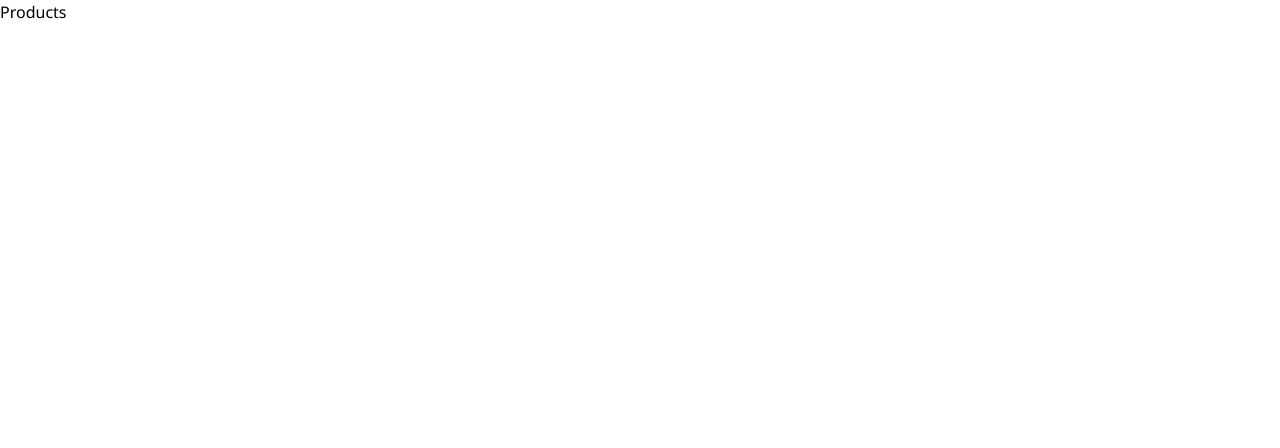
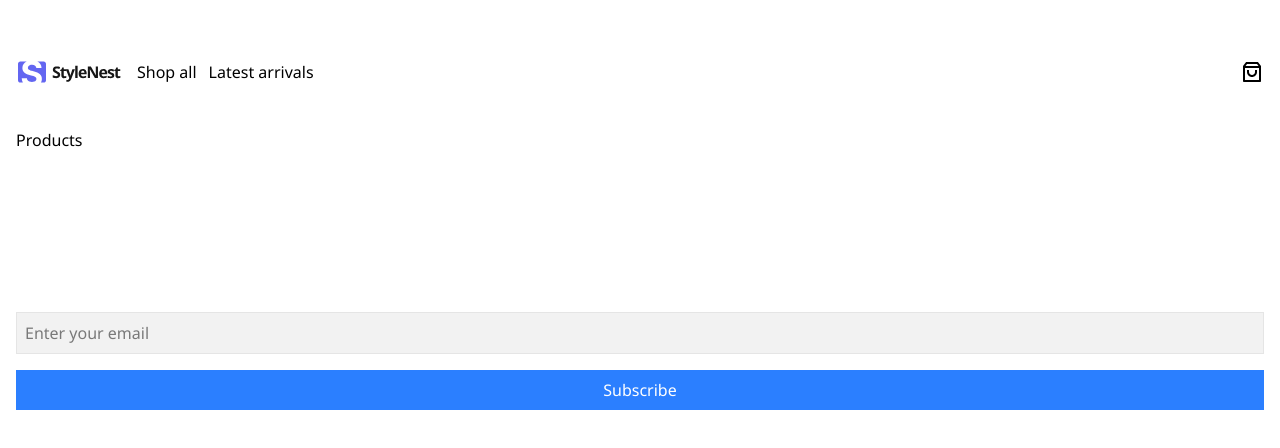
Before and after one commit to angeloilardi/stylenest, a React (Vite) app: page / in a window 1280 px wide. Shown: the top 448 px of the page. Built offline with nearby package versions, Linux system fonts and the light colour scheme.

Commit message:
added section - navbar

```diff
--- a/index.html
+++ b/index.html
@@ -13,7 +13,7 @@
 </head>
 
 <body>
-  <div id="root"></div>
+  <div id="root" class="p-4"></div>
   <script type="module" src="/src/main.tsx"></script>
 </body>
 
--- /dev/null
+++ b/src/components/Footer.tsx
@@ -0,0 +1,24 @@
+const Footer = () => {
+  return (
+    <footer className="mt-40">
+      <div className="flex">
+        <h2></h2>
+        <p></p>
+        <form action="" className="flex flex-col gap-4 w-full">
+          <label htmlFor="email" className="sr-only" />
+          <input
+            type="text"
+            id="email"
+            placeholder="Enter your email"
+            className="w-full border border-neutral-200 bg-neutral-200/50 p-2"
+          />
+          <button className="w-full bg-blue-500 text-white p-2">
+            Subscribe
+          </button>
+        </form>
+      </div>
+    </footer>
+  );
+};
+
+export default Footer;
--- /dev/null
+++ b/src/components/Navbar.tsx
@@ -0,0 +1,44 @@
+import { useState } from "react";
+import { RiShoppingBag3Line, RiMenuFill, RiCloseFill } from "react-icons/ri";
+
+const Navbar = () => {
+  const [isMenuOpen, setIsMenuOpen] = useState(false);
+
+  const toggleMenu = () => {
+    setIsMenuOpen(!isMenuOpen);
+  };
+
+  return (
+    <header>
+      <nav>
+        <div className="py-10 flex items-center mx-auto">
+          <img src="public/logo.svg" alt="" className="mr-4" />
+          <ul className="hidden md:flex gap-3">
+            <li>Shop all</li>
+            <li>Latest arrivals</li>
+          </ul>
+          <div className="flex items-center gap-5 ml-auto">
+            <button>
+              <RiShoppingBag3Line size={24} />
+            </button>
+            <button className="md:hidden">
+              {isMenuOpen ? (
+                <RiCloseFill size={24} onClick={toggleMenu} />
+              ) : (
+                <RiMenuFill size={24} onClick={toggleMenu} />
+              )}
+            </button>
+          </div>
+        </div>
+        {isMenuOpen && (
+          <ul className="flex flex-col gap-3 md:hidden">
+            <li>Shop all</li>
+            <li>Latest arrivals</li>
+          </ul>
+        )}
+      </nav>
+    </header>
+  );
+};
+
+export default Navbar;
--- a/src/components/ProductDetails.tsx
+++ b/src/components/ProductDetails.tsx
@@ -122,7 +122,7 @@ export function ProductDetails() {
   console.log(relatedProducts);
 
   return (
-    <div className="flex flex-col p-4 max-w-7xl mx-auto">
+    <div className="flex flex-col max-w-7xl mx-auto">
       <div className="grid lg:grid-cols-2 gap-12 items-start">
         {/* Image gallery */}
         <div className="flex flex-col gap-11 py-18 lg:py-0">
--- a/src/main.tsx
+++ b/src/main.tsx
@@ -6,9 +6,12 @@ import { BrowserRouter, Route, Routes } from "react-router-dom";
 import { ProductDetails } from "./components/ProductDetails.tsx";
 import ProductGrid from "./components/ProductGrid.tsx";
 import App from "./App.tsx";
+import Footer from "./components/Footer.tsx";
+import Navbar from "./components/Navbar.tsx";
 
 createRoot(document.getElementById("root")!).render(
   <StrictMode>
+    <Navbar />
     <BrowserRouter>
       <Routes>
         <Route path="/" element={<App />} />
@@ -16,5 +19,6 @@ createRoot(document.getElementById("root")!).render(
         <Route path="/products/" element={<ProductGrid />} />
       </Routes>
     </BrowserRouter>
+    <Footer />
   </StrictMode>
 );
```
Also changed, not shown: public/logo.svg (added).
